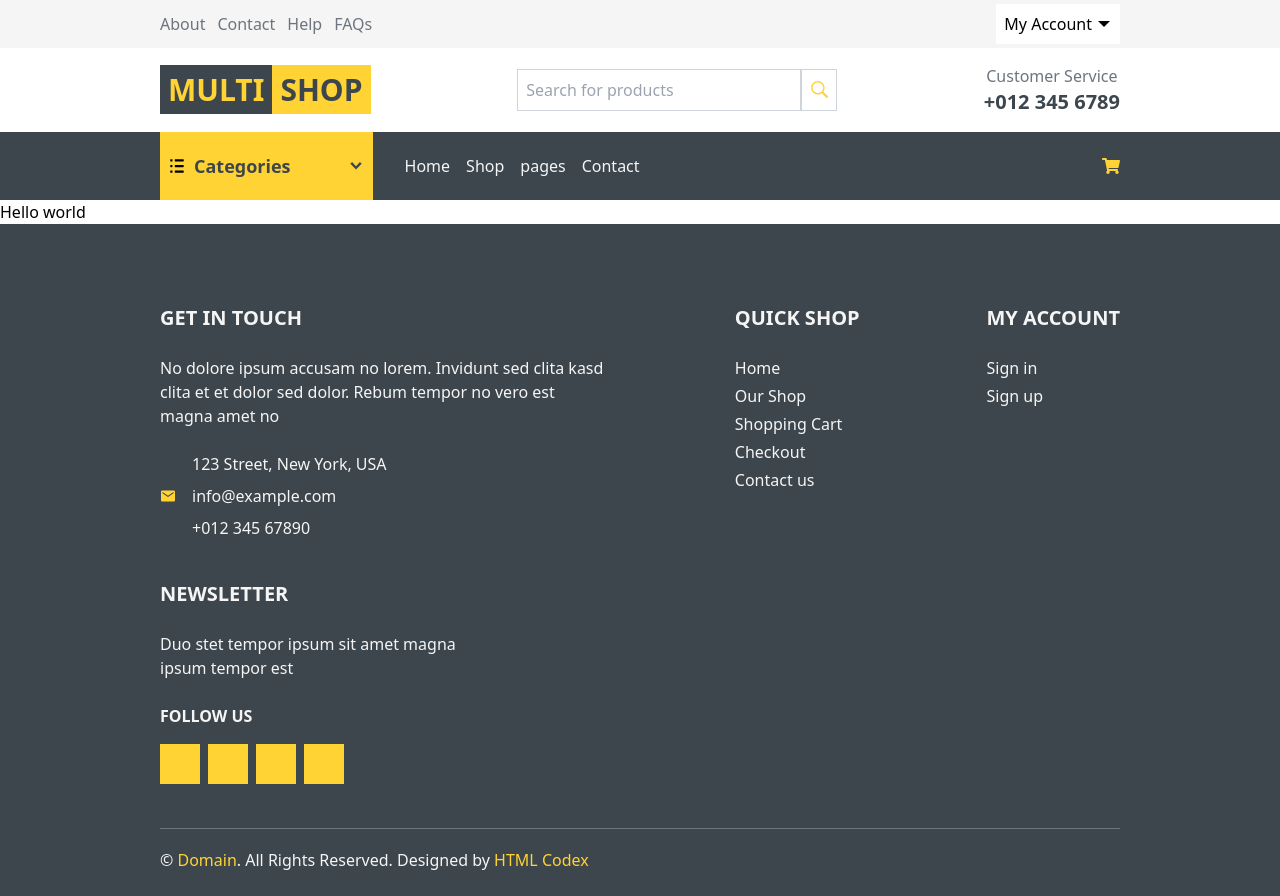
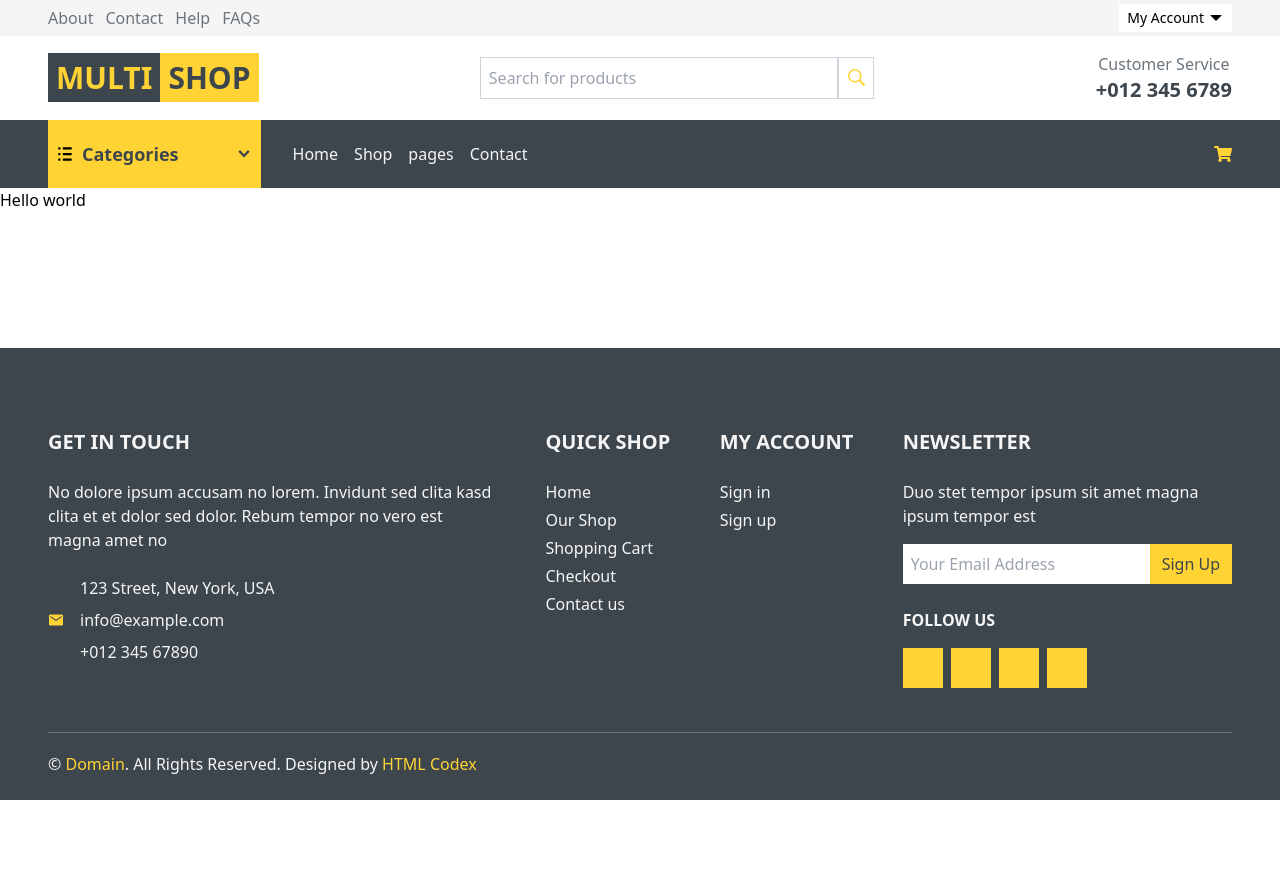
Before and after one commit to Cokejnr7/multishop, a React (Create React App) app: page / in a window 1280 px wide. After the commit the page ends 800 px from the top, so only its background shows below. Built offline with nearby package versions, Linux system fonts and the light colour scheme; some icons are missing.

Commit message:
chamged my account styling in header

```diff
--- a/src/components/Footer.js
+++ b/src/components/Footer.js
@@ -70,9 +70,17 @@ const Footer = () => {
           <span className="font-semibold text-wildSand text-xl">
             NEWSLETTER
           </span>
-          <div>
+          <div className="flex flex-col gap-y-4">
             <span className="block text-wildSand max-w-xs">
               Duo stet tempor ipsum sit amet magna ipsum tempor est
+            </span>
+            <span className="flex">
+              <input
+                type="text"
+                className="p-2"
+                placeholder="Your Email Address"
+              />
+              <button className="bg-sunGlow px-3 text-marko">Sign Up</button>
             </span>
           </div>
           <div className="flex flex-col gap-y-4 ">
--- a/src/components/Header.js
+++ b/src/components/Header.js
@@ -12,15 +12,15 @@ const Header = () => {
   return (
     <div>
       <div className="bg-wildSand py-1">
-        <Container className="flex items-center justify-between">
-          <ul className="flex gap-x-3">
+        <Container className="flex items-center justify-center lg:justify-between">
+          <ul className="lg:flex gap-x-3 hidden">
             <li className="text-paleSky">About</li>
             <li className="text-paleSky">Contact</li>
             <li className="text-paleSky">Help</li>
             <li className="text-paleSky">FAQs</li>
           </ul>
-          <div className="bg-white p-2 flex items-center gap-1 hover:bg-hGallery cursor-pointer">
-            <span>My Account </span>
+          <div className="bg-white px-2 py-1 flex items-center gap-1 hover:bg-hGallery cursor-pointer">
+            <span className="text-sm">My Account </span>
             <GoTriangleDown />
           </div>
         </Container>
--- a/tailwind.config.js
+++ b/tailwind.config.js
@@ -6,7 +6,8 @@ module.exports = {
       sm: "640px",
       md: "768px",
       lg: "976px",
-      xl: "1440px",
+      xl: "1200px",
+      "2xl": "1440px",
     },
     extend: {
       colors: {
```
